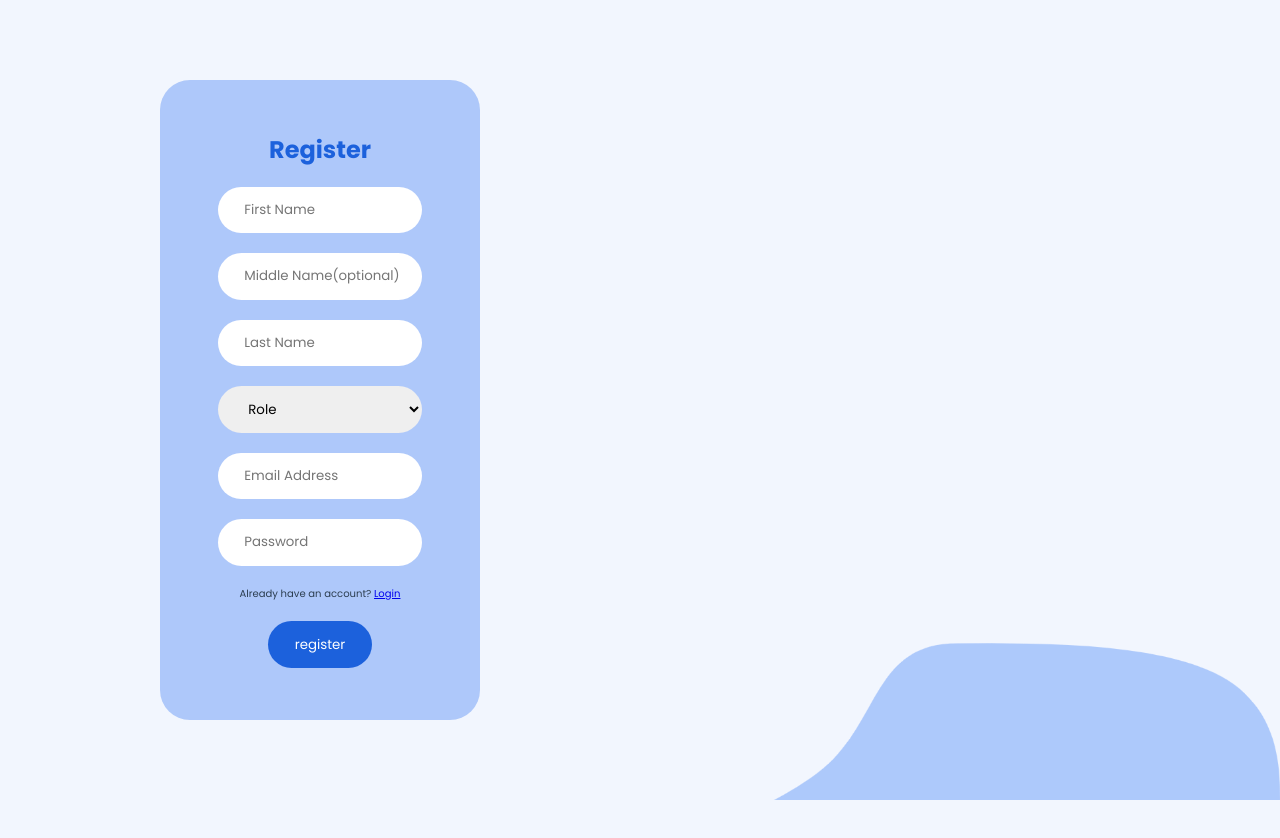
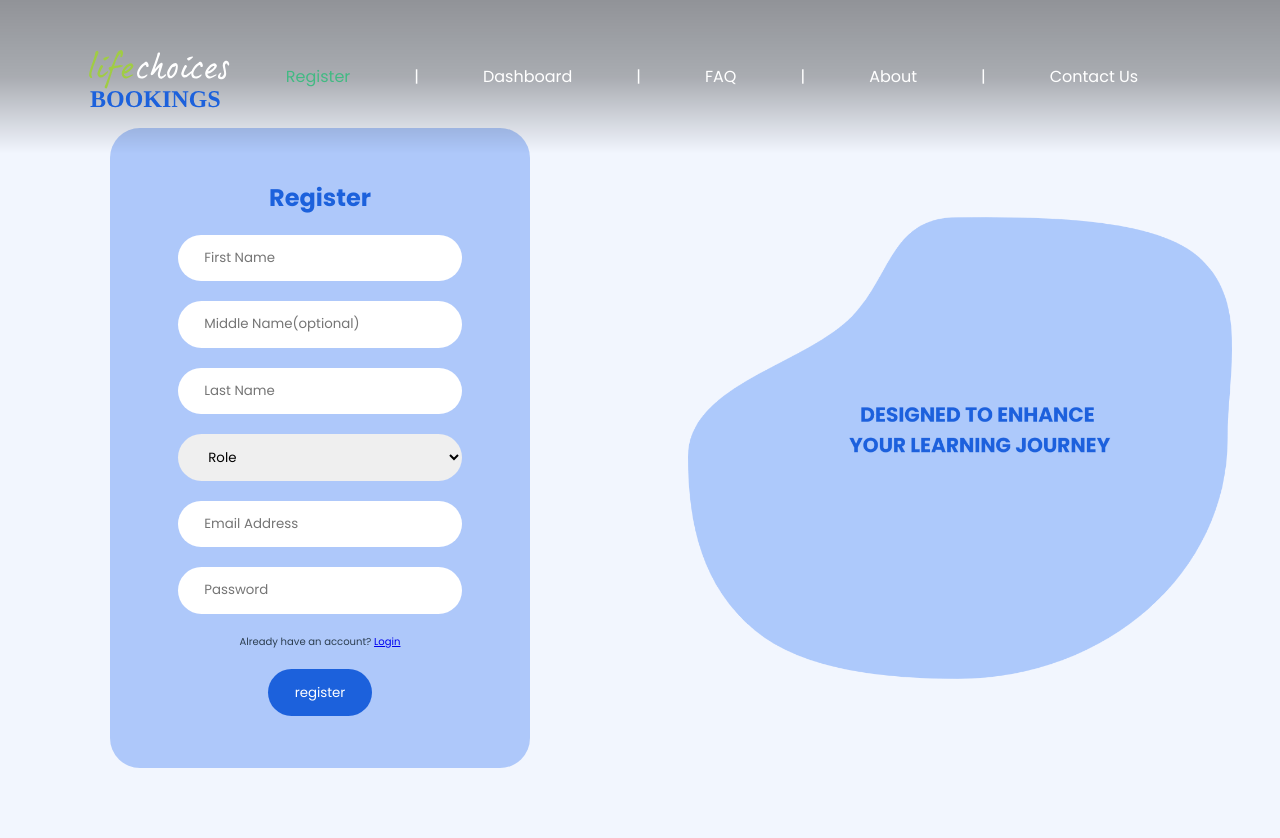
Before and after one commit to ArachnidArchitect/taahir-dutoit-capstone, a Vue app in the folder vue-frontend/: page /register in a window 1280 px wide. Shown: the top 838 px of the page. Before the commit the page ends 800 px from the top, so only its background shows below. Built offline with nearby package versions, Linux system fonts and the light colour scheme; what vue-cookies would draw is missing.

Commit message:
added the navbar to the different pages and worked on responsiveness a little bit

```diff
--- a/vue-frontend/src/components/MainNavbar.vue
+++ b/vue-frontend/src/components/MainNavbar.vue
@@ -63,6 +63,7 @@ export default {
         top:0;
         padding:2em;
         width:100%;
+        background-image: linear-gradient(rgba(0, 0, 0, 0.4), rgba(0, 0, 0, 0.3),rgba(0, 0, 0, 0));
 
     }
     .logo{
--- a/vue-frontend/src/views/LoginView.vue
+++ b/vue-frontend/src/views/LoginView.vue
@@ -1,4 +1,5 @@
 <template lang="">
+    <main-navbar/>
     <section id="login">
         <div class="login-form">
             <h1 class="form-head" v-if="state">Login</h1>
@@ -15,7 +16,10 @@
     </section>
 </template>
 <script>
+import MainNavbar from '../components/MainNavbar.vue';
+
 export default {
+    components:{MainNavbar},
     data() {
         return {
             state:true,
--- a/vue-frontend/src/views/RegisterView.vue
+++ b/vue-frontend/src/views/RegisterView.vue
@@ -1,4 +1,5 @@
 <template lang="">
+    <main-navbar/>
     <section id="register">
         <div class="register-col">
             <div class="register-form">
@@ -18,12 +19,15 @@
             </div>
         </div>
         <div class="register-col register-right">
-
+            <img src="../assets/background-register.png">
         </div>
     </section>
 </template>
 <script>
+import MainNavbar from '../components/MainNavbar.vue';
+
 export default {
+    components:{MainNavbar},
     data() {
         return {
             fname:'',
@@ -61,12 +65,13 @@ export default {
         margin:0;
         padding:0;
     }
+
     #register{
         display: flex;
         justify-content: center;
         align-items:center;
         height: 100vh;
-
+        margin-top:3em;
         font-family: "Poppins", system-ui;
         font-weight: 400;
         font-style: normal;
@@ -86,6 +91,7 @@ export default {
         align-items:center;
         height: 80%;
         width:50%;
+        min-width:420px;
 
         border-radius: 30px;
         padding:2em;
@@ -113,11 +119,19 @@ export default {
     .register-form>label{
         font-size:1ch;
     }
-    .register-right{
+    /* .register-right{
         background-image: url('../assets/background-register.png');
         background-repeat: no-repeat;
         background-size: contain;
         background-position-y: 250%;
+    } */
+     .register-right img{
+        width:85%;
+     }
+    @media only screen and (max-width:1024px){
+        .register-right{
+            display:none
+     }
     }
     @media only screen and (max-width:800px){
         .register-right{
```
